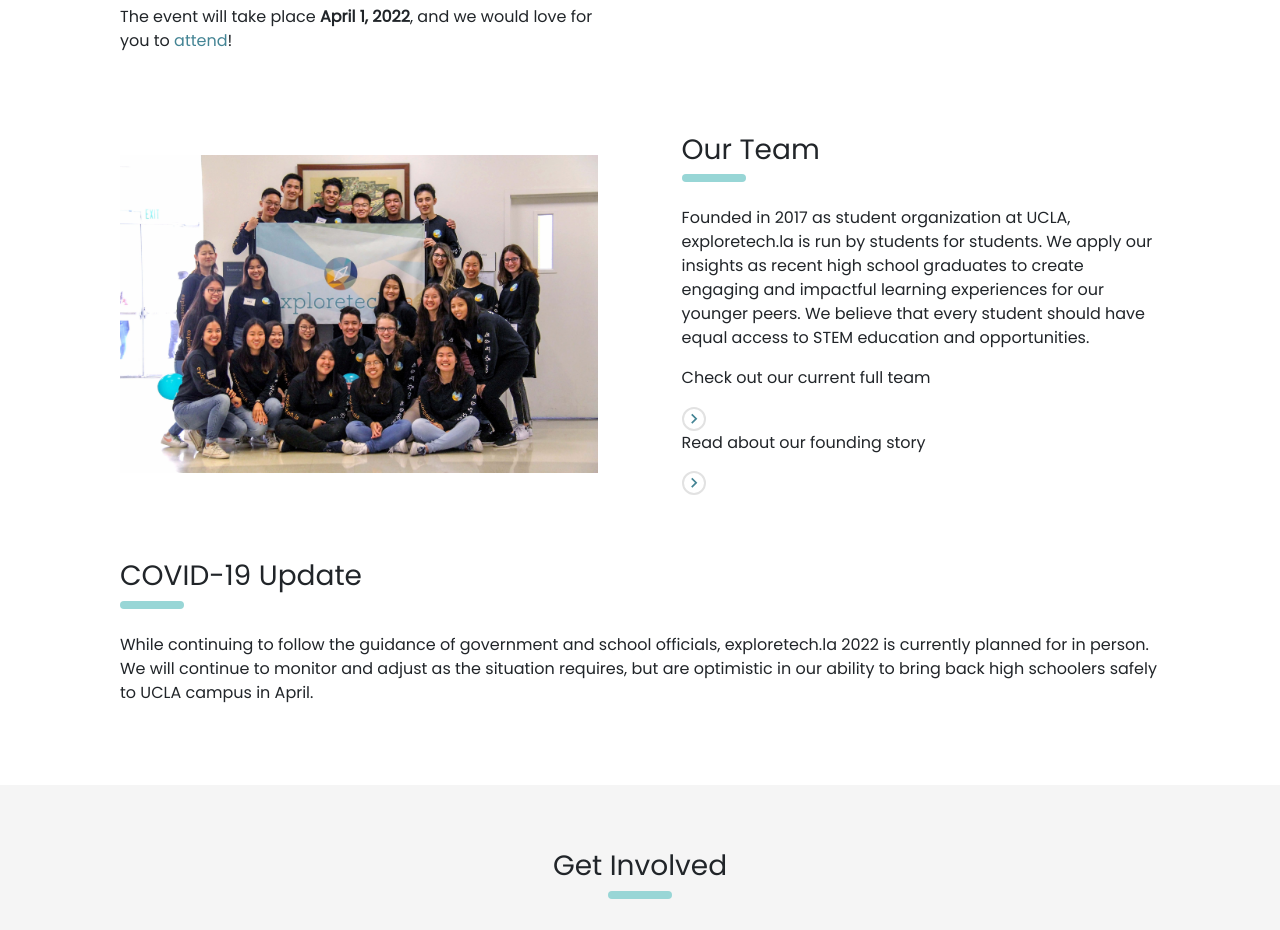
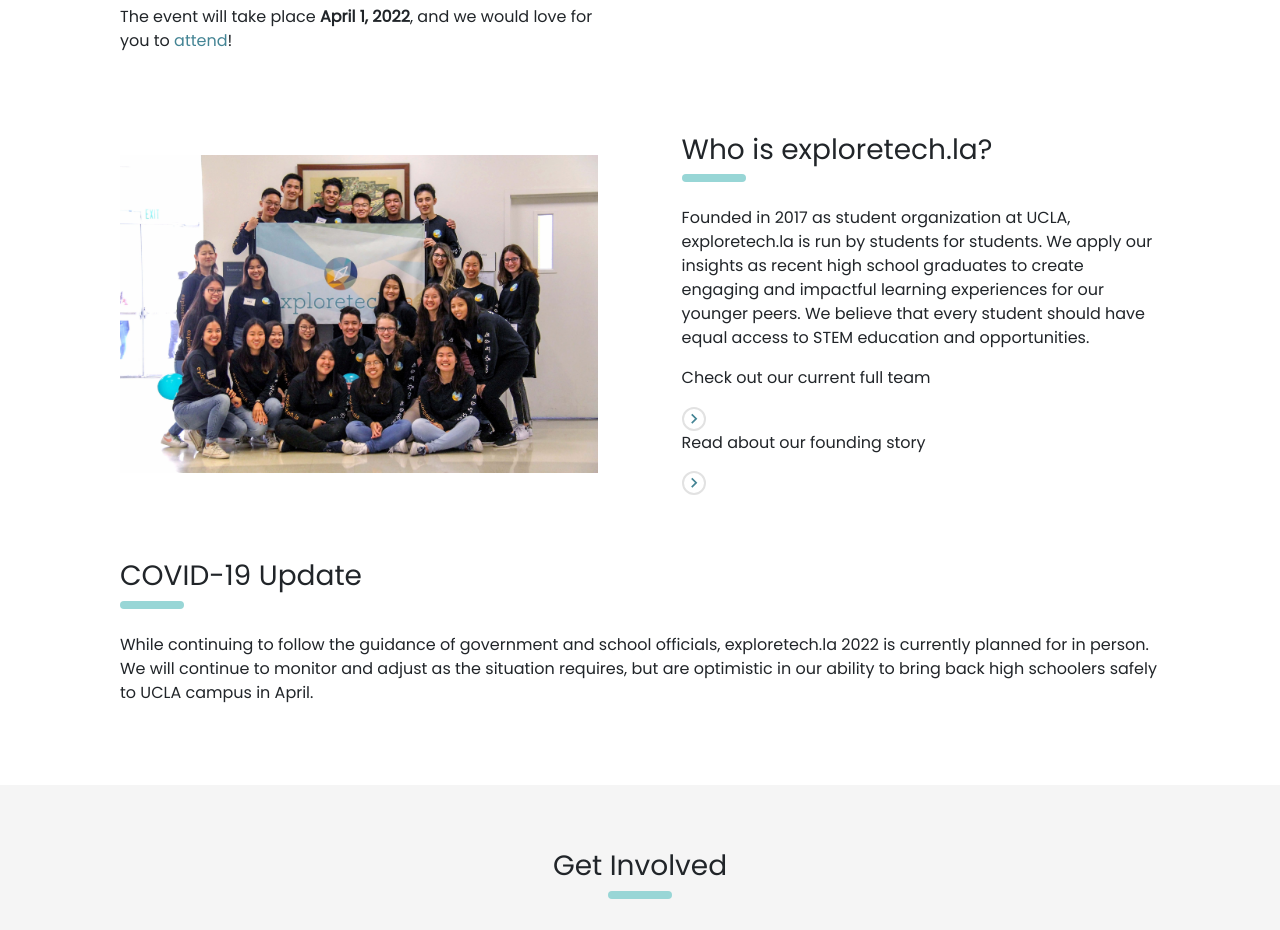
Before and after one commit to exploretech-la/website, a React (Create React App) app: page / in a window 1280 px wide. Shown: the part 1380-2310 px from the top of the page. Built offline with nearby package versions, Linux system fonts and the light colour scheme.

Commit message:
text edits and modified hard coded links

```diff
--- a/src/components/About.jsx
+++ b/src/components/About.jsx
@@ -52,7 +52,7 @@ export default class About extends Component {
                     <img src={TeamPhoto} className="team-photo left-column" alt="Our Team" />
                     <div className="right-column text">
                         <div className="section-title">
-                            <h3 className="title">Our Team</h3>
+                            <h3 className="title">Who is exploretech.la?</h3>
                             <div className="pill-divider" />
                         </div>
                         <p>
@@ -61,7 +61,7 @@ export default class About extends Component {
                             We believe that every student should have equal access to STEM education and opportunities.
                         </p>
                         <div className="current-team">
-                            <ReactGA.OutboundLink to={"https://www.exploretech.la/our_team"} eventLabel="current_team">
+                            <ReactGA.OutboundLink to={"/our_team"} eventLabel="current_team">
                                 <p>Check out our current full team</p>
                                 <MdKeyboardArrowRight className="MdKeyboardArrowRight" />
                             </ReactGA.OutboundLink>
--- a/src/components/Registration/RegistrationAlert.jsx
+++ b/src/components/Registration/RegistrationAlert.jsx
@@ -33,7 +33,7 @@ export default class RegistrationAlert extends Component {
               </div>
               <div className="buttons">
                 <div className="button">
-                  <Button variant="outline-light" href={`https://www.exploretech.la/resources`} size="lg" onClick={this._trackResourcesClick}>
+                  <Button variant="outline-light" href={`/resources`} size="lg" onClick={this._trackResourcesClick}>
                     exploretech.la 2021 Recordings and Resources
                   </Button>
                 </div>
```
